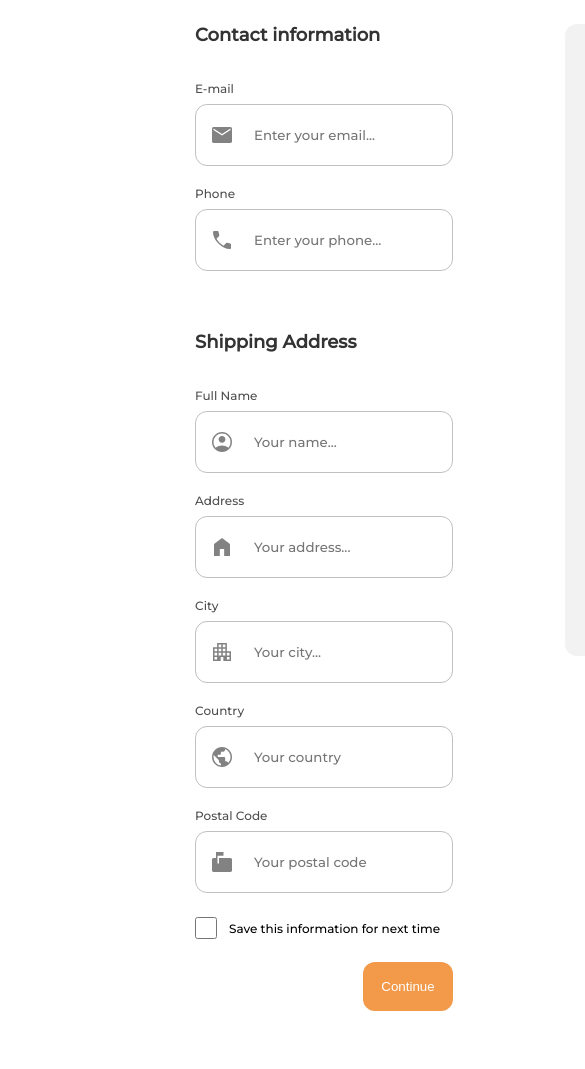
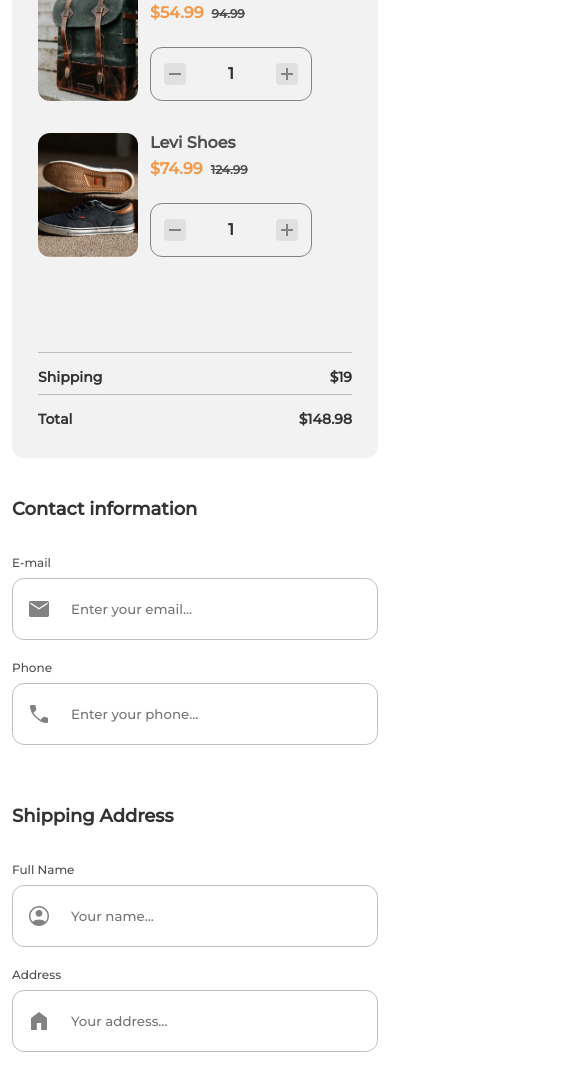
Before and after one commit to TheChiran/checkout-page-dev-challenges-io, a plain HTML site: page index.html in a window 390 px wide. Shown: the part 134-1203 px from the top of the page, 585 px wide, since content can reach past the window. Drawn offline with Linux system fonts and the light colour scheme; files whose address does not match are found by name.

Commit message:
[Task-> 1. Did worked on resposiveness]

```diff
--- a/assets/styles/common-class.css
+++ b/assets/styles/common-class.css
@@ -30,6 +30,11 @@
     display: grid;
     grid-template-rows: 1fr;
     row-gap: 20px;
+}
+
+.form-input-group{
+    grid-template-columns: 1fr 1fr;
+    column-gap: 30px;
 }
 
 .form-contents > .form-content > .form-title{
--- a/assets/styles/responsive/responsive.css
+++ b/assets/styles/responsive/responsive.css
@@ -0,0 +1,65 @@
+@media (max-width: 1280px) {
+    .grid-container{
+        max-width: calc(100% - 240px) !important;
+    }
+}
+
+@media (max-width: 992px){
+    .grid-container{
+        max-width: calc(100% - 120px) !important;
+    }
+
+    .cart-contents{
+        grid-row: 2 / 3 !important;
+        margin-bottom: 40px;
+    }
+}
+
+@media (max-width: 901px){
+    .grid-container{
+        grid-template-columns: 12fr !important;
+    }
+
+    .form-input-group{
+        grid-template-columns: 1fr;
+    }
+}
+
+@media (max-width: 769px){
+    .grid-container{
+        max-width: calc(100% - 24px) !important;
+        padding: 32px 0 24px 0 !important;
+    }
+
+    .title{
+        font-size: 24px !important;
+        margin-bottom: 20px;
+    }
+
+    .cart-amounts__amount h2{
+        font-size: 14px !important;
+        line-height: 18px !important;
+    }
+}
+
+@media(max-width: 426px){
+    .cart-contents{
+        padding: 30px 26px !important;
+    }
+    .cart-card-item__image{
+        width: 100px !important;
+    }
+    .continue-btn button{
+        grid-column: 1 / -1 !important;
+    }
+
+    footer{
+        margin-top: 20px !important;
+    }
+}
+
+@media(max-width: 376px){
+    .cart-card-item__image{
+        width: 90px !important;
+    }
+}
```
